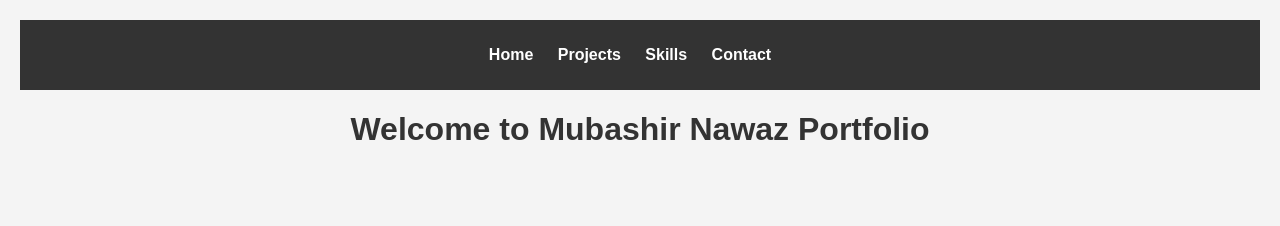
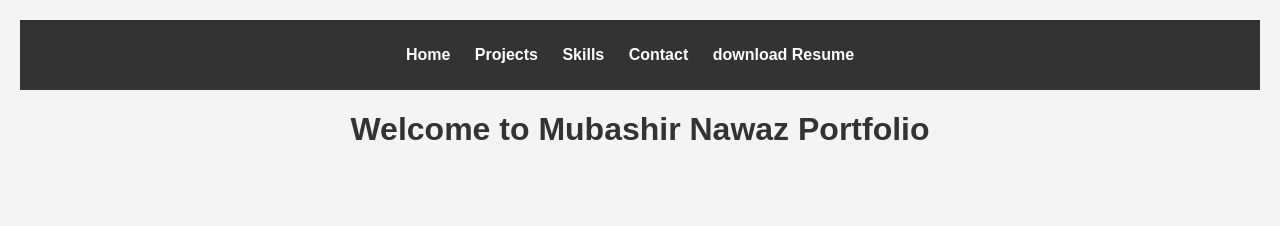
Before and after one commit to zainmallick74/ameen-sir-assignment, a plain HTML site: page index.html in a window 1280 px wide. Shown: the top 226 px of the page. Drawn offline with Linux system fonts and the light colour scheme.

Commit message:
second commit

```diff
--- a/index.html
+++ b/index.html
@@ -12,6 +12,7 @@
                 <li><a href="projectpage.html">Projects</a></li>
                 <li><a href="skills.html">Skills</a></li>
                 <li><a href="contactpage.html">Contact</a></li>
+                <li><a href="https://drive.google.com/file/d/1mGFyjqQ15pPTTw8npR-tJ4Glvbp_msSH/view?usp=drive_link"> download Resume</a></li>
             </ul>
         </nav>
     </header>
```
